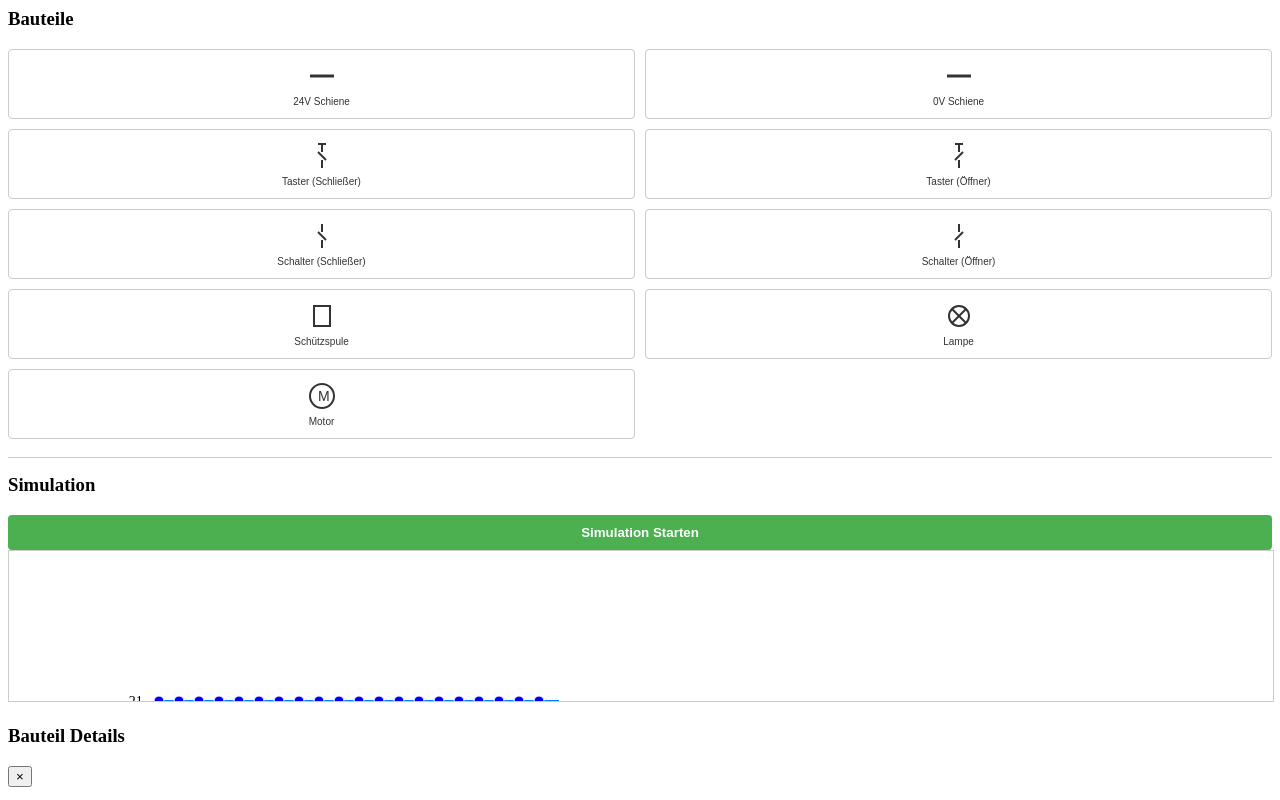
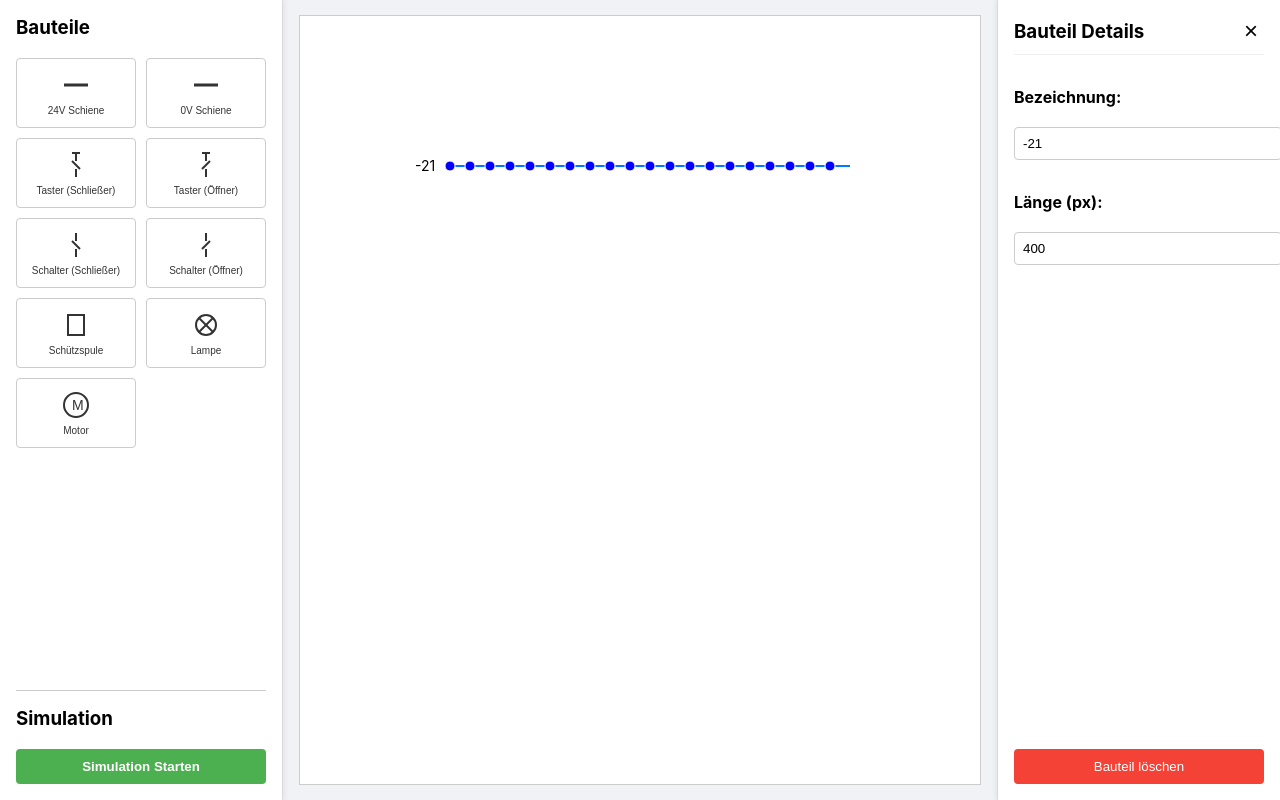
Before and after one commit to TFM21C/Plan-Technik, a React (Create React App) app: page / in a window 1280 px wide. Both pictures are taken after a click on the button "24V Schiene". Shown: the top 800 px of the page. Built offline with nearby package versions, Linux system fonts and the light colour scheme.

Commit message:
fix: restore canvas layout styles

```diff
--- a/src/index.css
+++ b/src/index.css
@@ -1,4 +1,93 @@
-/* ... (bestehendes CSS) ... */
+/* Grundlegendes Layout */
+body {
+  margin: 0;
+  font-family: -apple-system, BlinkMacSystemFont, 'Segoe UI', 'Roboto', 'Oxygen',
+    'Ubuntu', 'Cantarell', 'Fira Sans', 'Droid Sans', 'Helvetica Neue',
+    sans-serif;
+  -webkit-font-smoothing: antialiased;
+  -moz-osx-font-smoothing: grayscale;
+  background-color: #f0f2f5;
+}
+
+#root {
+  height: 100vh;
+}
+
+.app-container {
+  display: flex;
+  height: 100%;
+}
+
+.palette-container {
+  width: 250px;
+  padding: 1rem;
+  background-color: #ffffff;
+  border-right: 1px solid #d9d9d9;
+  box-shadow: 2px 0 5px rgba(0, 0, 0, 0.05);
+}
+
+.canvas-container {
+  flex-grow: 1;
+  padding: 1rem;
+  display: flex;
+  justify-content: center;
+  align-items: center;
+  min-height: 400px; /* sorgt für eine sichtbare Zeichenfläche */
+}
+
+.details-sidebar {
+  width: 250px;
+  padding: 1rem;
+  background-color: #ffffff;
+  border-left: 1px solid #d9d9d9;
+  box-shadow: -2px 0 5px rgba(0, 0, 0, 0.05);
+  display: flex;
+  flex-direction: column;
+}
+
+.sidebar-header {
+  display: flex;
+  justify-content: space-between;
+  align-items: center;
+  border-bottom: 1px solid #eee;
+  padding-bottom: 0.5rem;
+  margin-bottom: 1rem;
+}
+
+.sidebar-header h3 {
+  margin: 0;
+}
+
+.close-btn {
+  background: none;
+  border: none;
+  font-size: 1.5rem;
+  cursor: pointer;
+}
+
+.details-input {
+  width: 100%;
+  padding: 8px;
+  margin-top: 4px;
+  margin-bottom: 1rem;
+  border: 1px solid #ccc;
+  border-radius: 4px;
+}
+
+.delete-btn {
+  width: 100%;
+  padding: 10px;
+  background-color: #f44336;
+  color: white;
+  border: none;
+  border-radius: 4px;
+  cursor: pointer;
+  margin-top: auto;
+}
+
+.delete-btn:hover {
+  background-color: #d32f2f;
+}
 
 /* NEUE STILE für Feinschliff */
 .palette-grid { display: grid; grid-template-columns: repeat(2, 1fr); gap: 10px; }
```
